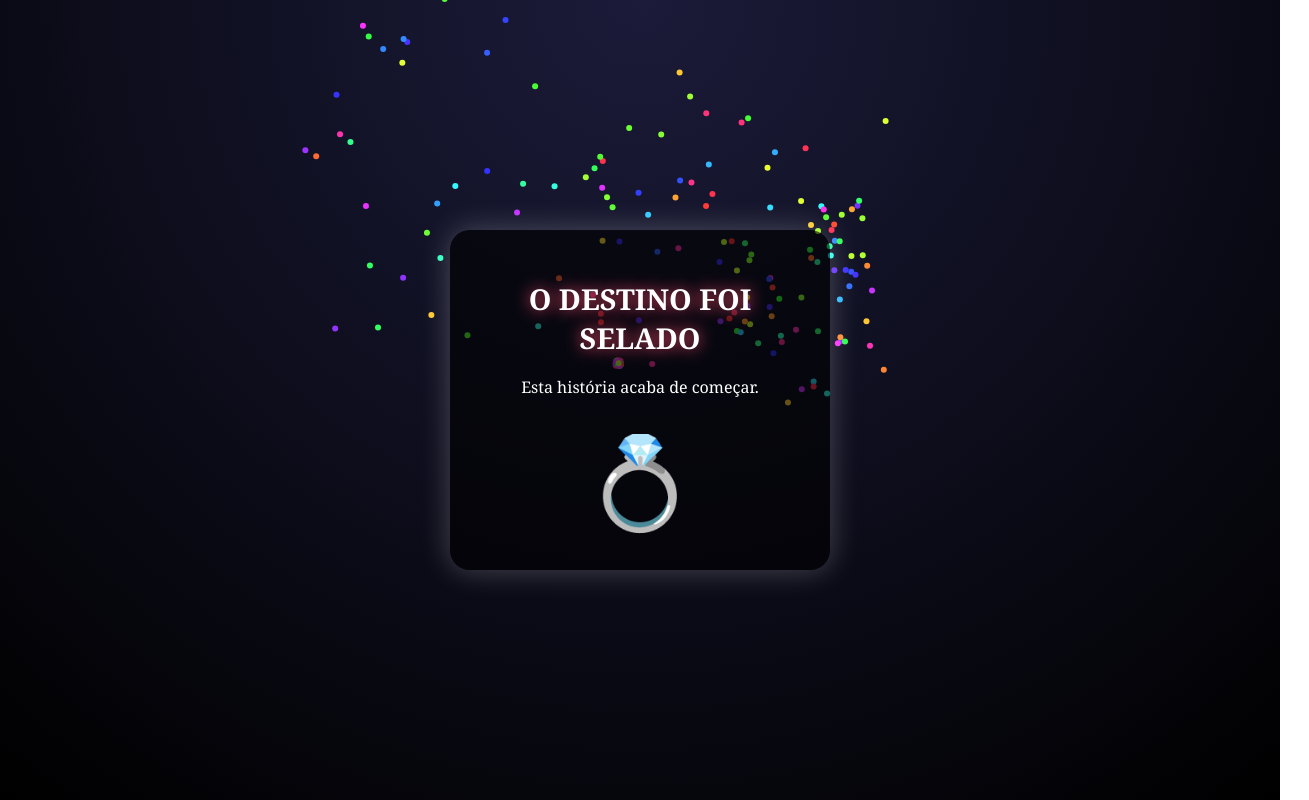
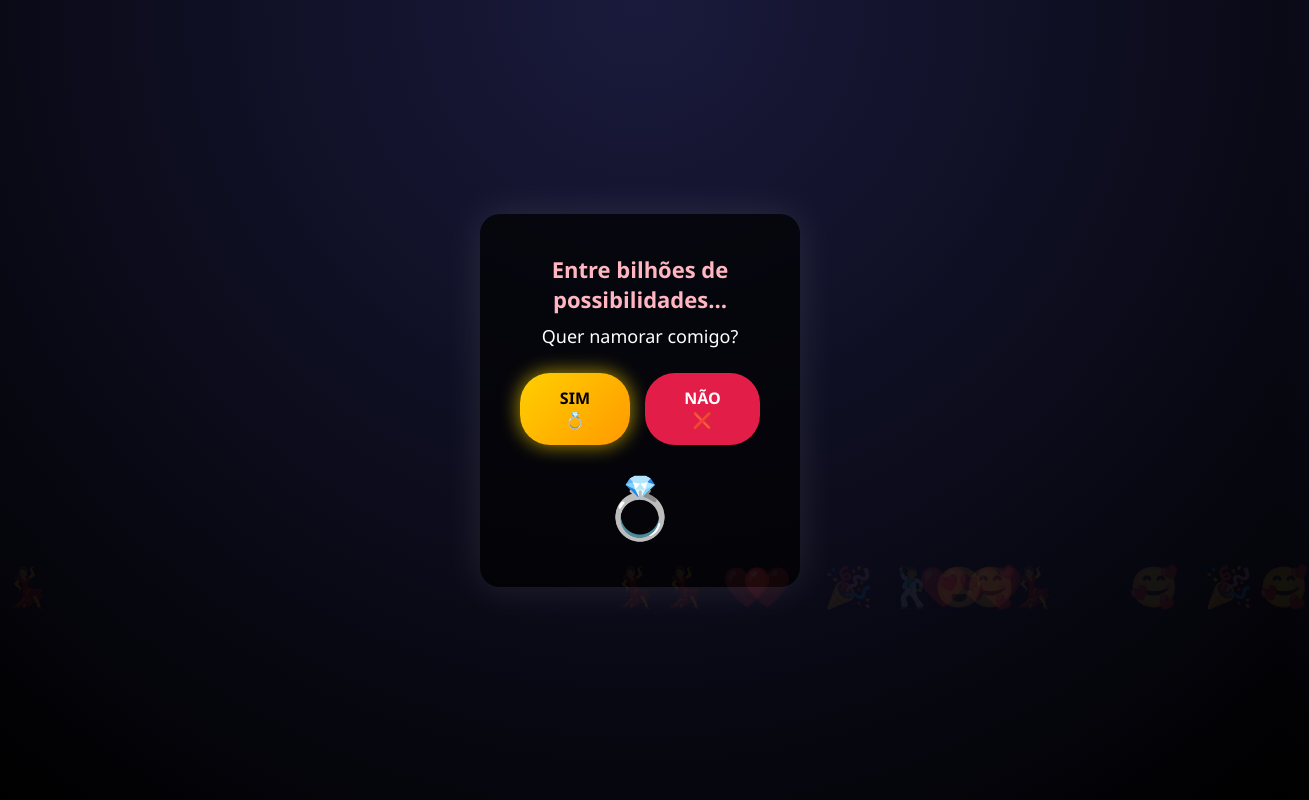
Before and after one commit to jorgeutermoehl/index.html, a plain HTML site: page index.html in a window 1280 px wide. Both pictures are taken after a click on the button "SIM 💍". Shown: the whole page, 1309 px wide, since content can reach past the window. Drawn offline with Linux system fonts and the light colour scheme.

Commit message:
atualização

```diff
--- a/index.html
+++ b/index.html
@@ -1,178 +1,179 @@
 <!DOCTYPE html>
 <html lang="pt-BR">
 <head>
-<meta charset="UTF-8">
-<meta name="viewport" content="width=device-width, initial-scale=1.0">
-<title>Um Momento Épico</title>
+<meta charset="UTF-8" />
+<meta name="viewport" content="width=device-width, initial-scale=1.0"/>
+<title>Uma Pergunta Importante 💖</title>
 
 <style>
-* { box-sizing: border-box; }
-
-html, body {
+* {
+  box-sizing: border-box;
   margin: 0;
   padding: 0;
-    height: 100%;
-    font-family: Georgia, serif;
-    background: radial-gradient(circle at top, #1b1b3a, #000);
-    overflow: hidden;
+  font-family: 'Segoe UI', sans-serif;
 }
 
 body {
+  height: 100vh;
+  background: radial-gradient(circle at top, #1a1a3d, #000);
   display: flex;
+  align-items: center;
   justify-content: center;
-    align-items: center;
-    color: white;
-    text-align: center;
+  overflow: hidden;
+  transition: transform 0.3s ease;
 }
 
-.container {
-    background: rgba(0,0,0,0.6);
-    padding: 30px;
+.card {
+  background: rgba(0,0,0,0.7);
+  padding: 40px;
   border-radius: 20px;
-    box-shadow: 0 0 30px rgba(255,255,255,0.25);
-    width: 90%;
-    max-width: 380px;
-    z-index: 2;
+  text-align: center;
+  color: #fff;
+  box-shadow: 0 0 40px rgba(255,255,255,0.1);
+  max-width: 320px;
 }
 
 h1 {
-    font-size: 1.8em;
-    text-shadow: 0 0 15px #ff4d6d;
+  font-size: 22px;
+  margin-bottom: 10px;
+  color: #ffb6c1;
 }
 
-h2 {
-    margin: 20px 0;
+p {
+  margin-bottom: 25px;
+  font-size: 18px;
+}
+
+.botoes {
+  display: flex;
+  justify-content: center;
+  gap: 15px;
 }
 
 button {
-    width: 100%;
-    padding: 16px;
-    font-size: 1.2em;
+  padding: 14px 32px;
+  border-radius: 30px;
+  font-size: 16px;
+  font-weight: bold;
   border: none;
-    border-radius: 14px;
-    margin-top: 15px;
   cursor: pointer;
 }
 
-#yes {
-    background: linear-gradient(45deg, gold, orange);
-    font-weight: bold;
+#sim {
+  background: linear-gradient(135deg, #ffd000, #ff9900);
+  color: #000;
+  box-shadow: 0 0 20px rgba(255,215,0,0.7);
 }
 
-#no {
-    background: crimson;
+#nao {
+  background: #e11d48;
   color: white;
-    position: absolute;
+  position: relative;
 }
 
-#ring {
-    font-size: 90px;
-    margin-top: 20px;
-    animation: drop 2s forwards;
+/* 🎆 Fogos */
+.firework {
+  position: absolute;
+  font-size: 30px;
+  animation: explode 1.5s ease-out forwards;
 }
 
-@keyframes drop {
-    from {
-        transform: translateY(-200px) scale(0.3);
-        opacity: 0;
-    }
-    to {
-        transform: translateY(0) scale(1);
-        opacity: 1;
-    }
+@keyframes explode {
+  0% { transform: scale(0); opacity: 1; }
+  100% { transform: scale(2); opacity: 0; }
 }
 
-canvas {
-    position: fixed;
-    top: 0;
-    left: 0;
-    z-index: 1;
-    pointer-events: none;
+/* 💍 Anel */
+#anel {
+  font-size: 60px;
+  margin-top: 20px;
+  animation: ring 1.5s ease forwards;
 }
+
+@keyframes ring {
+  0% { transform: scale(0) rotate(-30deg); opacity: 0; }
+  100% { transform: scale(1) rotate(0); opacity: 1; }
+}
+
+/* 😄 Pessoas felizes */
+.happy {
+  position: absolute;
+  font-size: 40px;
+  animation: float 3s linear forwards;
+}
+
+@keyframes float {
+  0% { transform: translateY(0); opacity: 1; }
+  100% { transform: translateY(-200px); opacity: 0; }
+}
+
 </style>
 </head>
 
 <body>
 
-<canvas id="fx"></canvas>
+<div class="card" id="card">
+  <h1>Entre bilhões de possibilidades…</h1>
+  <p>Quer namorar comigo?</p>
 
-<div class="container" id="box">
-    <h1>Entre bilhões de possibilidades…</h1>
-    <h2>Quer namorar comigo?</h2>
-    <button id="yes">SIM 💍</button>
-    <button id="no">Não</button>
+  <div class="botoes">
+    <button id="sim">SIM 💍</button>
+    <button id="nao">NÃO ❌</button>
+  </div>
+
+  <div id="resultado"></div>
 </div>
 
 <script>
-const yes = document.getElementById("yes");
-const no = document.getElementById("no");
-const box = document.getElementById("box");
+const sim = document.getElementById("sim");
+const nao = document.getElementById("nao");
+const resultado = document.getElementById("resultado");
+const body = document.body;
+
+sim.addEventListener("click", () => {
+  resultado.innerHTML = "<div id='anel'>💍</div>";
+
+  // Vibração no celular
+  if (navigator.vibrate) navigator.vibrate([200, 100, 200]);
+
+  // Fogos
+  for (let i = 0; i < 20; i++) {
+    const fw = document.createElement("div");
+    fw.className = "firework";
+    fw.innerText = "🎆";
+    fw.style.left = Math.random() * window.innerWidth + "px";
+    fw.style.top = Math.random() * window.innerHeight + "px";
+    body.appendChild(fw);
+    setTimeout(() => fw.remove(), 1500);
+  }
+
+  // Pessoas felizes
+  const emojis = ["💃","🕺","🥰","😍","❤️","🎉"];
+  for (let i = 0; i < 15; i++) {
+    const h = document.createElement("div");
+    h.className = "happy";
+    h.innerText = emojis[Math.floor(Math.random() * emojis.length)];
+    h.style.left = Math.random() * window.innerWidth + "px";
+    h.style.bottom = "0px";
+    body.appendChild(h);
+    setTimeout(() => h.remove(), 3000);
+  }
+});
+
+nao.addEventListener("mouseover", fugir);
+nao.addEventListener("click", fugir);
 
 function fugir() {
-    no.innerText = "Tem certeza?";
-    const maxX = window.innerWidth - 120;
-    const maxY = window.innerHeight - 60;
-    no.style.left = Math.random() * maxX + "px";
-    no.style.top = Math.random() * maxY + "px";
+  const x = Math.random() * (window.innerWidth - 100);
+  const y = Math.random() * (window.innerHeight - 100);
+  nao.style.position = "absolute";
+  nao.style.left = x + "px";
+  nao.style.top = y + "px";
+
+  body.style.transform = `translate(${Math.random()*20-10}px, ${Math.random()*20-10}px)`;
+
+  resultado.innerHTML = "<p>Tem certeza? 😏</p>";
 }
-
-no.addEventListener("touchstart", fugir);
-no.addEventListener("click", fugir);
-
-yes.addEventListener("click", () => {
-    box.innerHTML = `
-        <h1>O DESTINO FOI SELADO</h1>
-        <p>Esta história acaba de começar.</p>
-        <div id="ring">💍</div>
-    `;
-    iniciarFogos();
-});
-
-// FOGOS DE ARTIFÍCIO
-const canvas = document.getElementById("fx");
-const ctx = canvas.getContext("2d");
-
-function ajustarCanvas() {
-    canvas.width = window.innerWidth;
-    canvas.height = window.innerHeight;
-}
-ajustarCanvas();
-window.addEventListener("resize", ajustarCanvas);
-
-let particulas = [];
-
-function iniciarFogos() {
-    setInterval(() => {
-        const x = Math.random() * canvas.width;
-        const y = Math.random() * canvas.height * 0.5;
-        for (let i = 0; i < 50; i++) {
-            particulas.push({
-                x: x,
-                y: y,
-                vx: (Math.random() - 0.5) * 6,
-                vy: (Math.random() - 0.5) * 6,
-                vida: 90
-            });
-        }
-    }, 400);
-}
-
-function animar() {
-    ctx.clearRect(0, 0, canvas.width, canvas.height);
-    particulas.forEach((p, i) => {
-        p.x += p.vx;
-        p.y += p.vy;
-        p.vida--;
-        ctx.fillStyle = `hsl(${Math.random() * 360}, 100%, 60%)`;
-        ctx.beginPath();
-        ctx.arc(p.x, p.y, 3, 0, Math.PI * 2);
-        ctx.fill();
-        if (p.vida <= 0) particulas.splice(i, 1);
-    });
-    requestAnimationFrame(animar);
-}
-
-animar();
 </script>
 
 </body>
```
Lines whose indentation alone changed are shown as unchanged.
